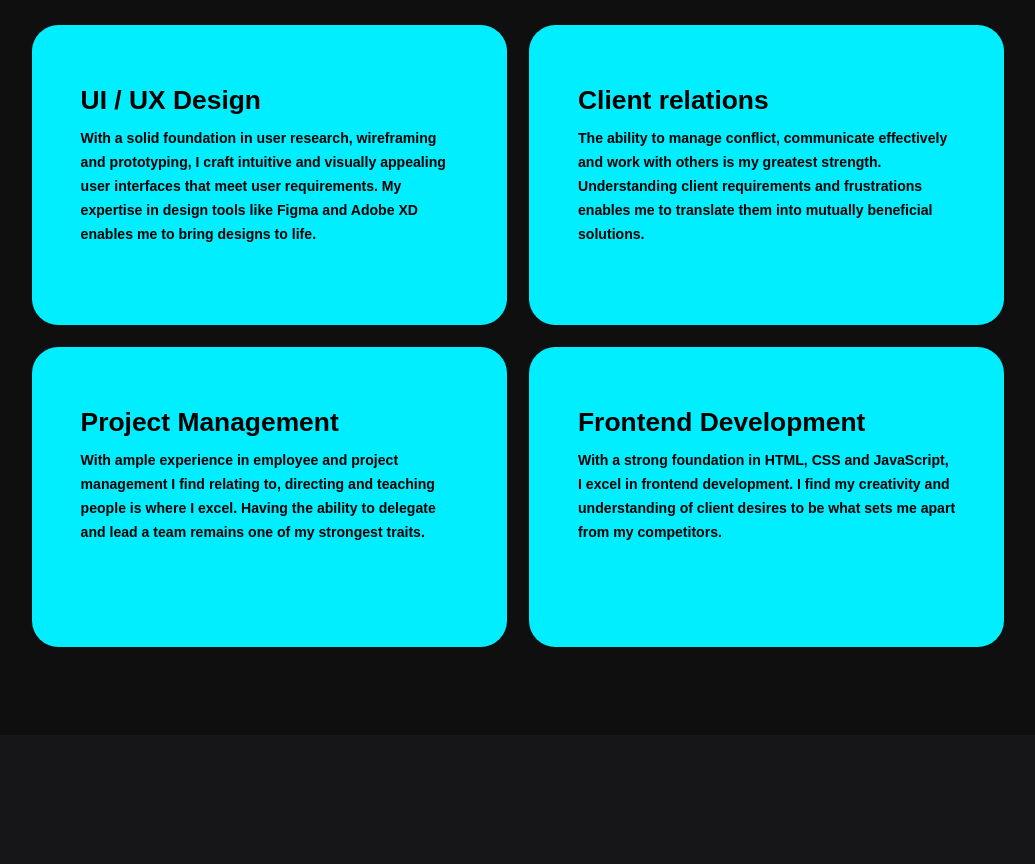
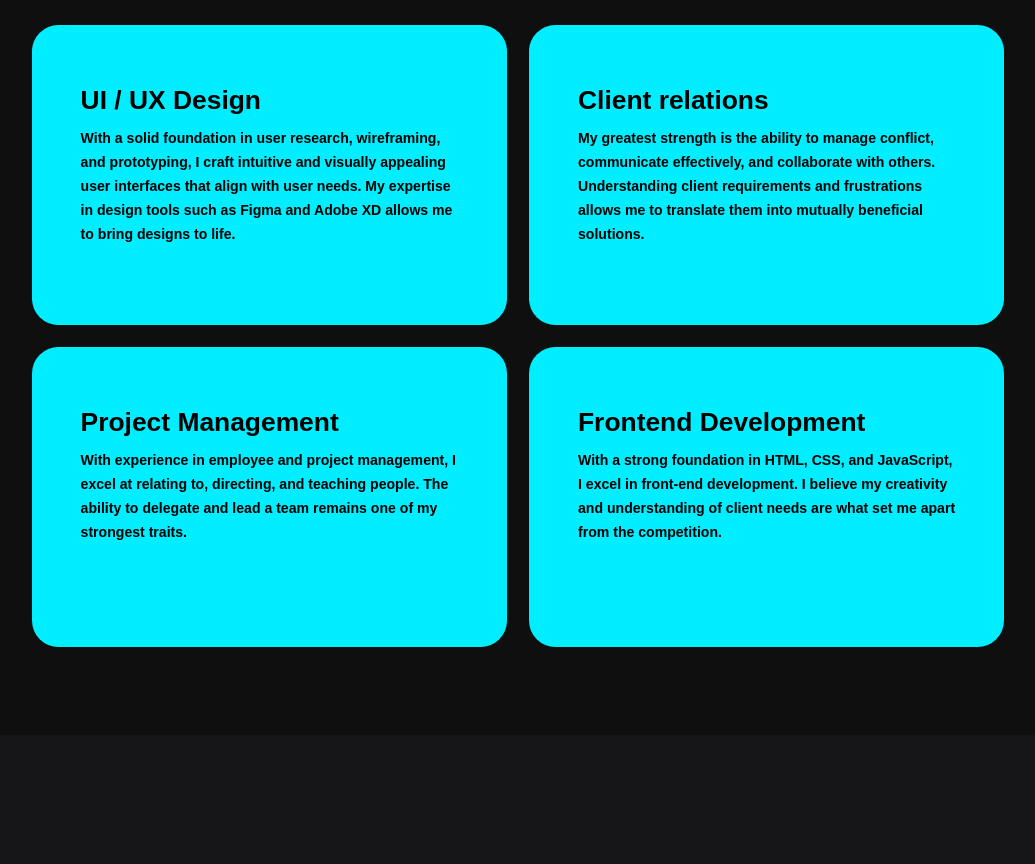
Before and after one commit to JoshuaLeviVisser/My_Portfolio, a plain HTML site: page index.html in a window 1280 px wide. Shown: the part 2240-3104 px from the top of the page, without its empty margins (122-1157 px from the left). Drawn offline with Linux system fonts and the light colour scheme.

Commit message:
Add files via upload
Fixed grammar and punctuation

```diff
--- a/index.html
+++ b/index.html
@@ -93,8 +93,8 @@
 			<div class="skills-box">
 				<div class="skills-info">
 					<h4>UI / UX Design</h4>
-					<p> With a solid foundation in user research, wireframing and prototyping, I craft intuitive and visually appealing user interfaces that meet user
-						requirements. My expertise in design tools like Figma and Adobe XD enables me to bring designs to life.
+					<p> With a solid foundation in user research, wireframing, and prototyping, I craft intuitive and visually appealing
+						user interfaces that align with user needs. My expertise in design tools such as Figma and Adobe XD allows me to bring designs to life.
 					</p>
 				</div>
 			</div>
@@ -102,8 +102,8 @@
 			<div class="skills-box">
 				<div class="skills-info">
 					<h4>Client relations</h4>
-					<p> The ability to manage conflict, communicate effectively and work with others is my greatest strength. Understanding
-						client requirements and frustrations enables me to translate them into mutually beneficial solutions.
+					<p> My greatest strength is the ability to manage conflict, communicate effectively, and collaborate with others.
+						Understanding client requirements and frustrations allows me to translate them into mutually beneficial solutions.
 					</p>
 				</div>
 			</div>
@@ -111,8 +111,8 @@
 			<div class="skills-box">
 				<div class="skills-info">
 					<h4>Project Management</h4>
-					<p> With ample experience in employee and project management I find relating to, directing and teaching people is where I excel.
-						Having the ability to delegate and lead a team remains one of my strongest traits.
+					<p> With experience in employee and project management, I excel at relating to, directing, and teaching people.
+						The ability to delegate and lead a team remains one of my strongest traits.
 					</p>
 				</div>
 			</div>
@@ -120,8 +120,8 @@
 			<div class="skills-box">
 				<div class="skills-info">
 					<h4>Frontend Development</h4>
-					<p> With a strong foundation in HTML, CSS and JavaScript, I excel in frontend development. I find my creativity and understanding
-						of client desires to be what sets me apart from my competitors.
+					<p> With a strong foundation in HTML, CSS, and JavaScript, I excel in front-end development.
+						I believe my creativity and understanding of client needs are what set me apart from the competition.
 					</p>
 				</div>
 			</div>
```
